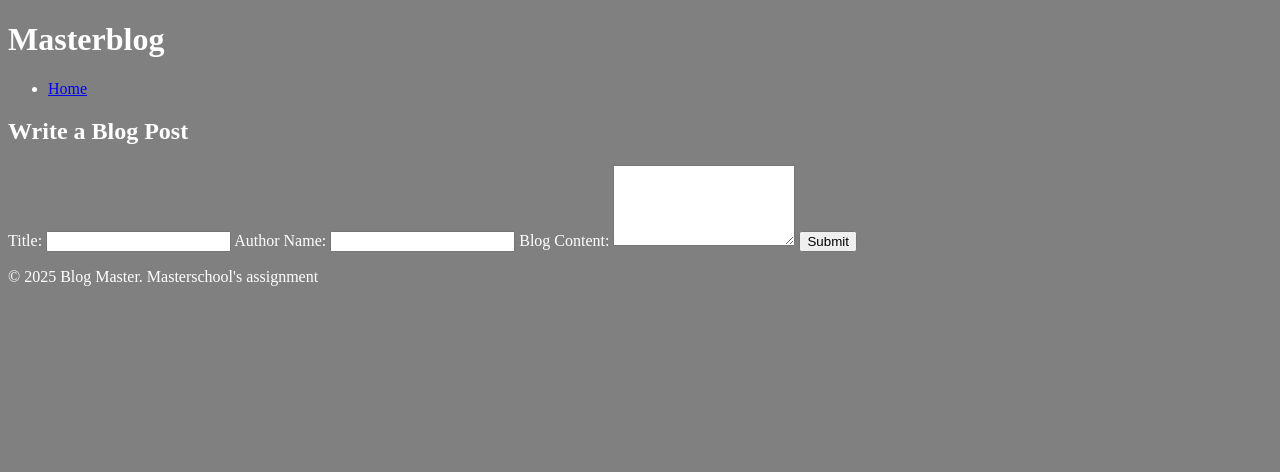
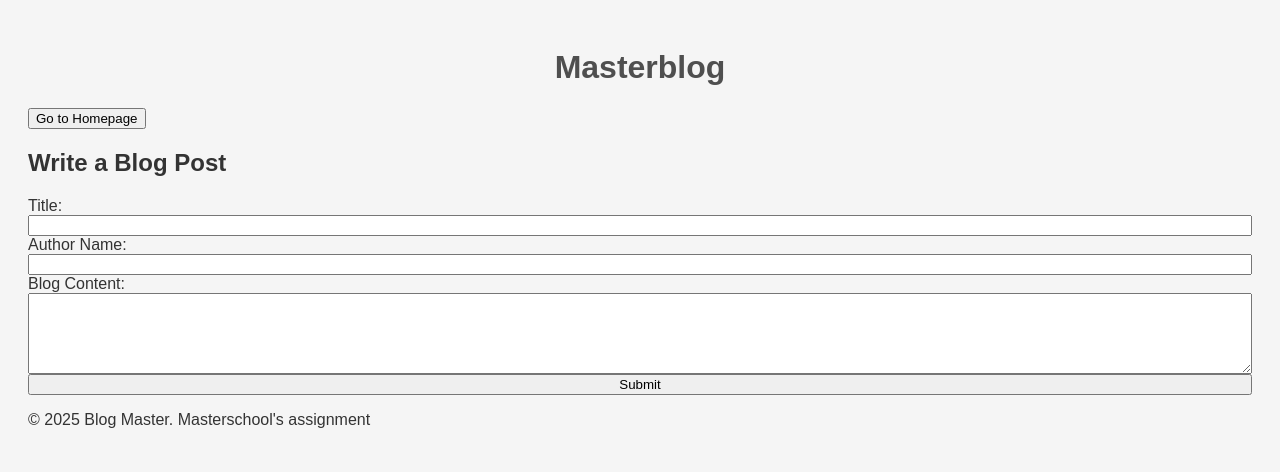
Before and after one commit to HoangHieuDang/Masterblog, a Flask app: page /add in a window 1280 px wide. Shown: the top 472 px of the page. Run offline with Flask 3, Linux system fonts and the light colour scheme.

Commit message:
adding basic styling in style.css

```diff
--- a/static/style.css
+++ b/static/style.css
@@ -1,4 +1,39 @@
-html{
-    background-color: grey;
-    color: white;
+body {
+    font-family: Arial, sans-serif;
+    background-color: #F5F5F5;
+    padding: 20px;
+    color: #333;
 }
+
+h1 {
+    text-align: center;
+    color: #4F4F4F;
+}
+
+.post {
+    background-color: #FFF;
+    border: 1px solid #DDD;
+    padding: 20px;
+    margin-bottom: 20px;
+    border-radius: 8px;
+}
+
+.post h2 {
+    margin-top: 0;
+}
+
+.post p {
+    margin: 10px 0;
+}
+
+.blog_posts_div{
+    display: flex;
+    justify-content: center;
+    flex-direction: column;
+}
+
+.add_post_form{
+    display: flex;
+    justify-content: center;
+    flex-direction: column;
+}
--- a/templates/add.html
+++ b/templates/add.html
@@ -10,15 +10,15 @@
 <header>
     <h1>Masterblog</h1>
 </header>
-<nav>
-    <ul>
-        <li><a href="{{url_for('index')}}">Home</a></li>
-    </ul>
-</nav>
+
 <main>
+
     <section>
+        <div class="add_post_div">
+            <input type="button" onclick="window.location.href='{{url_for('index')}}'"
+                   value="Go to Homepage"/>
             <h2>Write a Blog Post</h2>
-        <form action="/add" method="POST">
+            <form action="/add" method="POST" class="add_post_form">
                 <label for="title">Title:</label>
                 <input type="text" id="title" name="title" required>
 
@@ -30,6 +30,7 @@
 
                 <button type="submit">Submit</button>
             </form>
+        </div>
     </section>
 </main>
 <footer>
```
Also changed, not shown: database.json (+23 -1 lines), templates/index.html (+11 -6 lines). Lines whose indentation alone changed are shown as unchanged.
